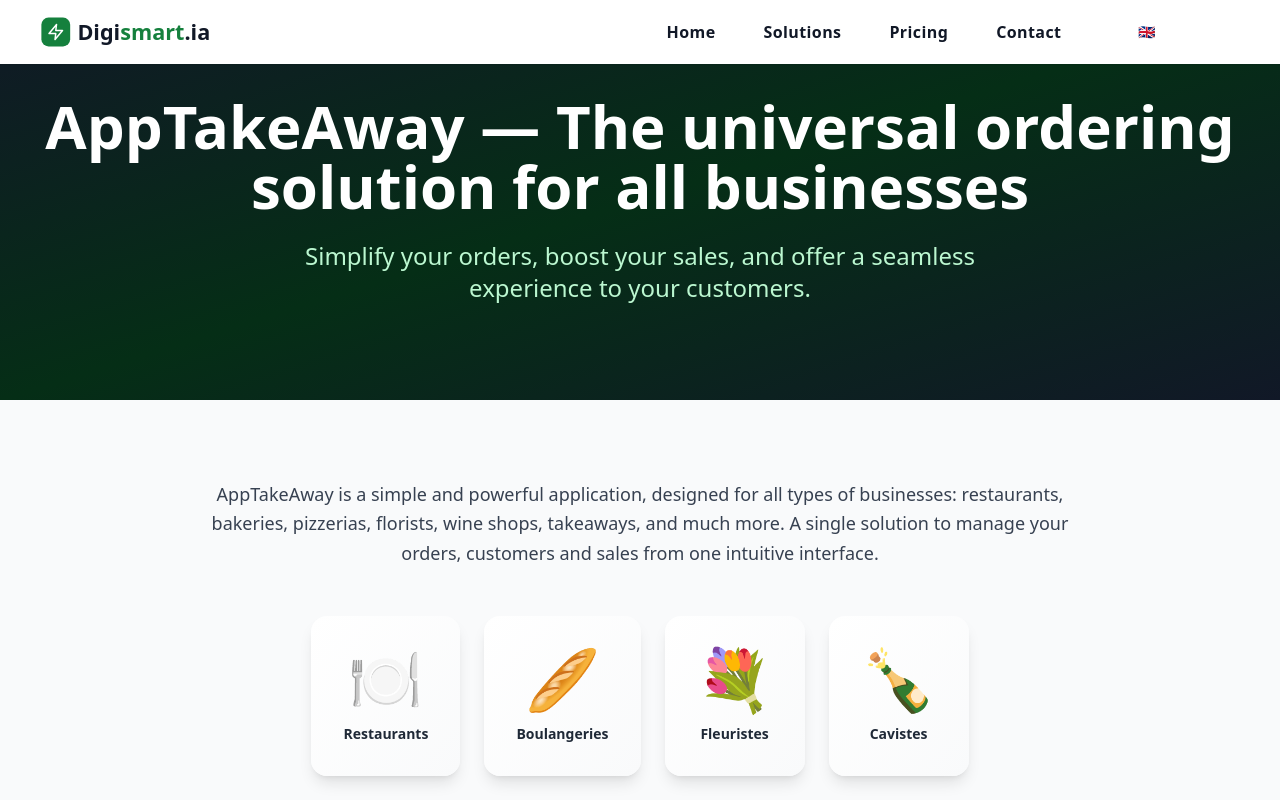
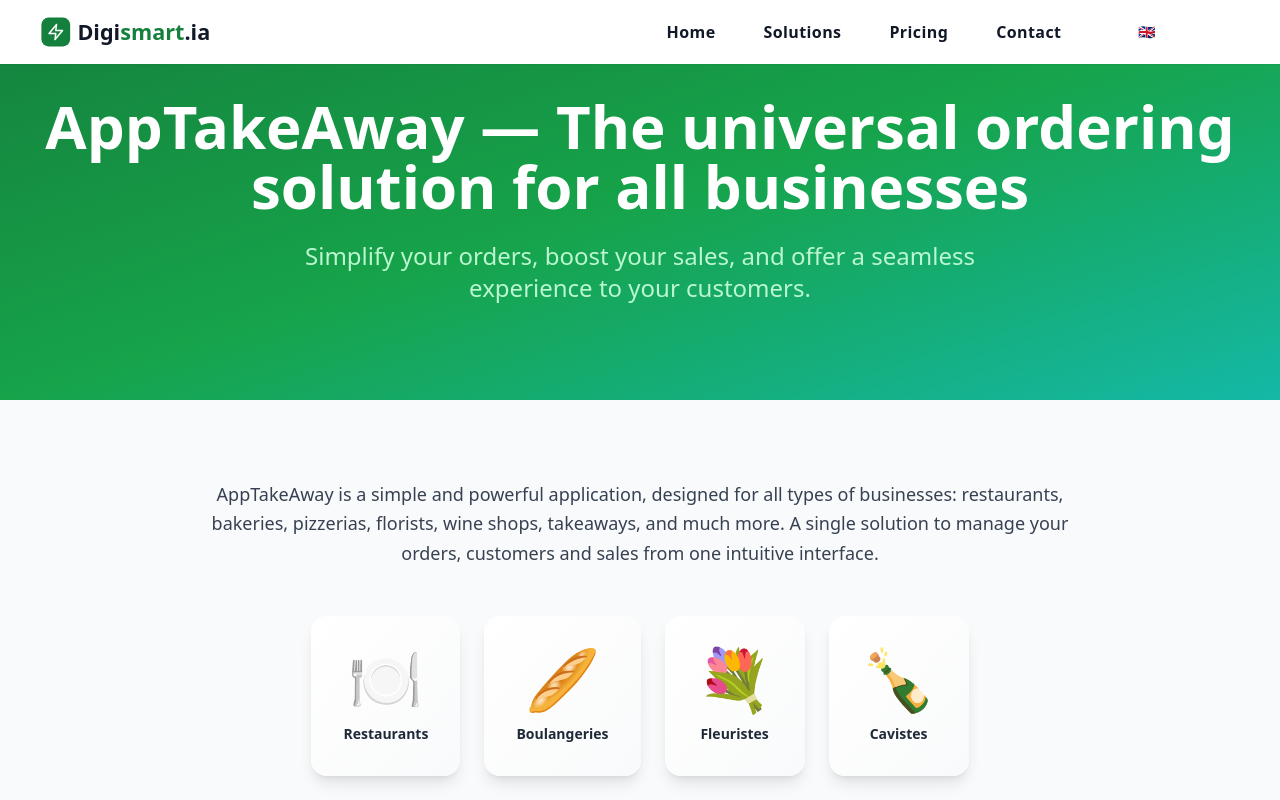
Before and after one commit to ALICE4765-326/digismart, a React (Vite) app: page /solutions in a window 1280 px wide. Shown: the top 800 px of the page. Built offline with nearby package versions, Linux system fonts and the light colour scheme.

Commit message:
Updated Solutions.tsx

```diff
--- a/src/pages/Solutions.tsx
+++ b/src/pages/Solutions.tsx
@@ -28,7 +28,7 @@ export const Solutions = () => {
   return (
     <div className="min-h-screen bg-white">
       {/* Hero Section */}
-      <div className="relative bg-gradient-to-br from-gray-900 via-primary-900 to-gray-900 py-24">
+      <div className="relative bg-gradient-to-br from-primary-600 via-primary-500 to-teal-500 py-24">
         <div className="max-w-7xl mx-auto px-4 sm:px-6 lg:px-8">
           <div className="text-center">
             <h1 className="text-4xl sm:text-5xl lg:text-6xl font-bold text-white mb-6">
```
